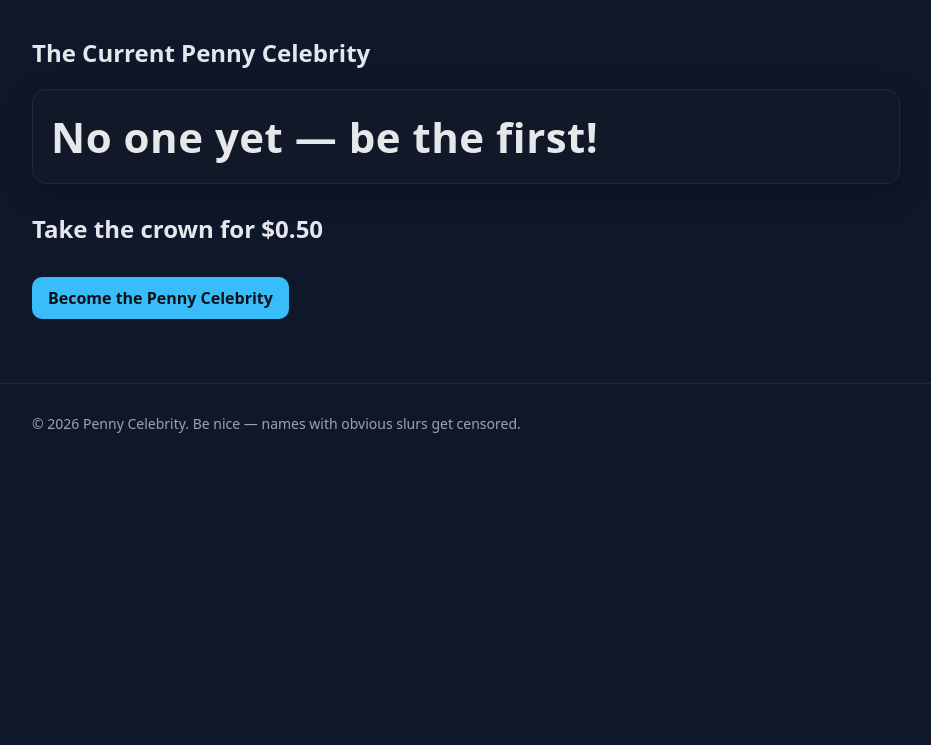
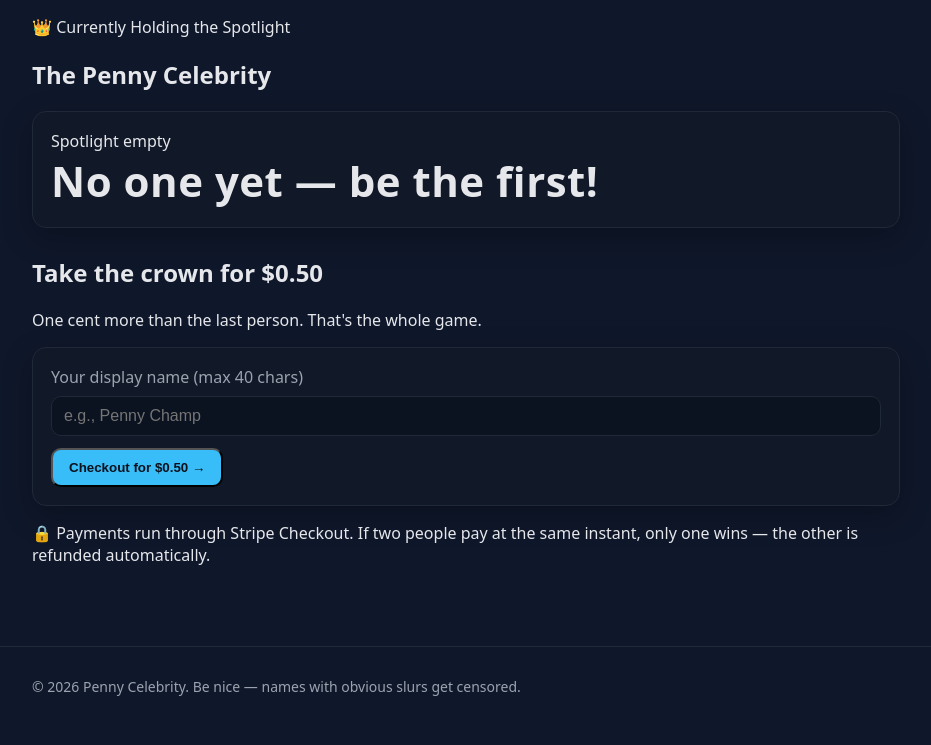
Before and after one commit to hubbinbunnin-oss/pennycelebrity, a Flask app: page / in a window 1280 px wide. Shown: the part 55-800 px from the top of the page, without its empty margins (174-1105 px from the left). Run offline with Flask 3, Linux system fonts and the light colour scheme; data comes from the database, SQL or seed files in the repository; data that the repository does not hold is empty.

Commit message:
Update index.html

```diff
--- a/templates/index.html
+++ b/templates/index.html
@@ -1,34 +1,45 @@
 {% extends "layout.html" %}
 {% block content %}
   <section class="hero">
-    <h1>The Current Penny Celebrity</h1>
+    <span class="eyebrow-top">👑 Currently Holding the Spotlight</span>
+    <h1>The Penny Celebrity</h1>
     {% if current %}
       <div class="card current">
+        <span class="eyebrow">On top right now</span>
         <div class="name">{{ current.name }}</div>
         <div class="since">
-          Holding since: <span id="since">{{ current.start_time.isoformat() }}</span>
+          Holding since <span id="since" data-iso="{{ current.start_time.isoformat() }}">{{ current.start_time.strftime("%b %-d, %Y %H:%M UTC") }}</span>
         </div>
         <div class="timer">Time on top: <span id="elapsed">0s</span></div>
       </div>
     {% else %}
       <div class="card current">
+        <span class="eyebrow">Spotlight empty</span>
         <div class="name">No one yet — be the first!</div>
       </div>
     {% endif %}
   </section>
 
-  <section class="cta">
-    <h2>Take the crown for {{ next_amount_cents|usd }}</h2>
-    <a class="btn" href="/claim">Become the Penny Celebrity</a>
+  <section class="cta" id="claim">
+    <h2>Take the crown for <span class="price" id="ctaPrice">{{ next_amount_cents|usd }}</span></h2>
+    <p>One cent more than the last person. That's the whole game.</p>
+
+    <form class="card form" action="/create-checkout-session" method="POST">
+      <label for="name">Your display name <span class="hint">(max 40 chars)</span></label>
+      <input id="name" name="name" type="text" maxlength="40" placeholder="e.g., Penny Champ" required autocomplete="off" />
+      <button class="btn" type="submit">Checkout for {{ next_amount_cents|usd }} →</button>
+    </form>
+
+    <p class="note">🔒 Payments run through Stripe Checkout. If two people pay at the same instant, only one wins — the other is refunded automatically.</p>
   </section>
 
   <script>
-    // Live timer
+    // Live "time on top" timer
     (function(){
       const sinceEl = document.getElementById('since');
       const elapsedEl = document.getElementById('elapsed');
       if (!sinceEl || !elapsedEl) return;
-      const started = new Date(sinceEl.textContent);
+      const started = new Date(sinceEl.dataset.iso);
       function fmt(s){
         const h = Math.floor(s/3600);
         const m = Math.floor((s%3600)/60);
@@ -45,5 +56,22 @@
       tick();
       setInterval(tick, 1000);
     })();
+
+    // Purely cosmetic count-up on the CTA price so the page feels alive on load.
+    (function(){
+      const el = document.getElementById('ctaPrice');
+      if (!el) return;
+      const target = parseFloat(el.textContent.replace('$', ''));
+      if (isNaN(target)) return;
+      const start = performance.now();
+      const duration = 600;
+      function frame(now){
+        const t = Math.min(1, (now - start) / duration);
+        const eased = 1 - Math.pow(1 - t, 3);
+        el.textContent = '$' + (target * eased).toFixed(2);
+        if (t < 1) requestAnimationFrame(frame);
+      }
+      requestAnimationFrame(frame);
+    })();
   </script>
 {% endblock %}
```
